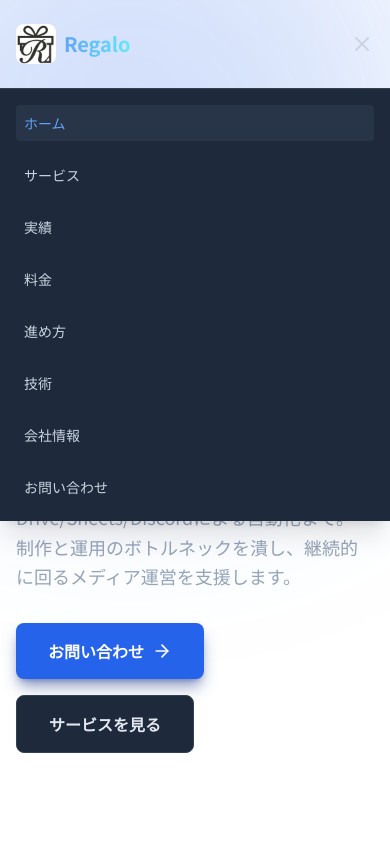
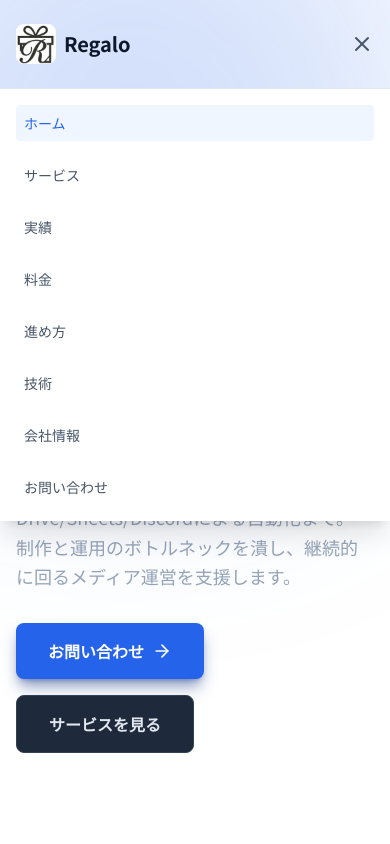
Before and after one commit to Regal753/Website, a React (Vite) app: page / in a window 390 px wide. Both pictures are taken after a click on the button 362 px from the left and 44 px from the top of the page. Shown: the top 844 px of the page. Built offline with nearby package versions, Linux system fonts and the light colour scheme.

Commit message:
style: white base theme - Header.tsx

```diff
--- a/components/Header.tsx
+++ b/components/Header.tsx
@@ -23,7 +23,7 @@ const Header: React.FC<HeaderProps> = ({ activeSection, scrollToSection }) => {
   return (
     <header
       className={`fixed top-0 left-0 right-0 z-50 transition-all duration-300 ${
-        isScrolled ? 'bg-slate-900/90 backdrop-blur-md shadow-lg py-4' : 'bg-transparent py-6'
+        isScrolled ? 'bg-white/95 backdrop-blur-md shadow-sm border-b border-slate-200 py-4' : 'bg-transparent py-6'
       }`}
     >
       <div className="max-w-7xl mx-auto px-4 sm:px-6 lg:px-8 flex justify-between items-center">
@@ -37,7 +37,7 @@ const Header: React.FC<HeaderProps> = ({ activeSection, scrollToSection }) => {
             alt={siteConfig.companyName}
             className="w-10 h-10 rounded-lg transform group-hover:rotate-12 transition-transform"
           />
-          <span className="text-xl font-bold bg-clip-text text-transparent bg-gradient-to-r from-blue-400 to-cyan-300">
+          <span className="text-xl font-bold text-slate-900">
             {siteConfig.companyName}
           </span>
         </div>
@@ -59,7 +59,7 @@ const Header: React.FC<HeaderProps> = ({ activeSection, scrollToSection }) => {
 
         {/* Mobile Menu Button */}
         <button
-          className="md:hidden text-slate-300 hover:text-white"
+          className="md:hidden text-slate-600 hover:text-slate-900"
           onClick={() => setIsMobileMenuOpen(!isMobileMenuOpen)}
         >
           {isMobileMenuOpen ? <X size={24} /> : <Menu size={24} />}
@@ -68,7 +68,7 @@ const Header: React.FC<HeaderProps> = ({ activeSection, scrollToSection }) => {
 
       {/* Mobile Nav */}
       {isMobileMenuOpen && (
-        <div className="md:hidden absolute top-full left-0 right-0 bg-slate-800 border-t border-slate-700 shadow-xl p-4 flex flex-col gap-4">
+        <div className="md:hidden absolute top-full left-0 right-0 bg-white border-t border-slate-200 shadow-xl p-4 flex flex-col gap-4">
           {siteConfig.navItems.map((item) => (
             <button
               key={item.id}
@@ -76,8 +76,8 @@ const Header: React.FC<HeaderProps> = ({ activeSection, scrollToSection }) => {
                 scrollToSection(item.id);
                 setIsMobileMenuOpen(false);
               }}
-              className={`text-left text-sm font-medium p-2 rounded hover:bg-slate-700 transition-colors ${
-                activeSection === item.id ? 'text-blue-400 bg-slate-700/50' : 'text-slate-300'
+              className={`text-left text-sm font-medium p-2 rounded hover:bg-slate-50 transition-colors ${
+                activeSection === item.id ? 'text-blue-600 bg-blue-50' : 'text-slate-600'
               }`}
             >
               {item.label}
```
